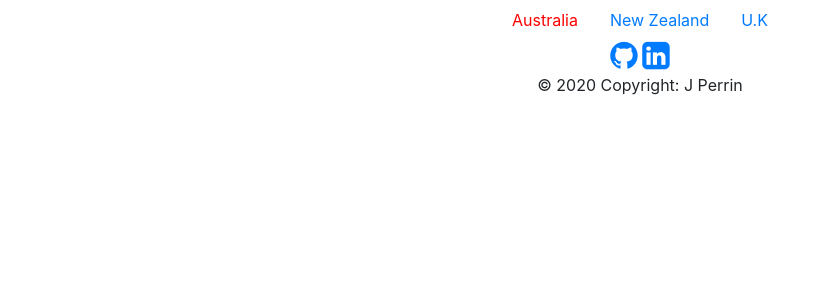
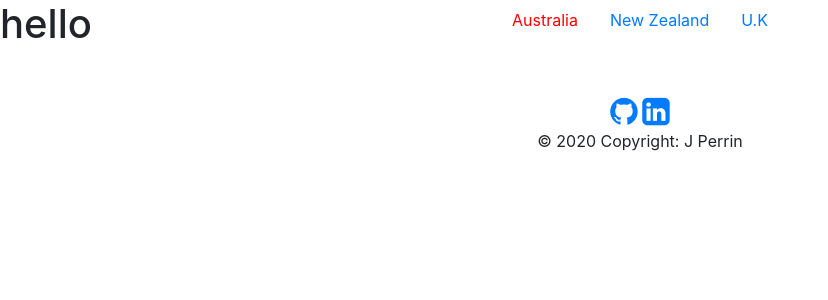
Before and after one commit to perrinjack/groundz, a React (Create React App) app: page /australia in a window 1280 px wide. Shown: the top 300 px of the page, without its empty margins (0-828 px from the left). Built offline with nearby package versions, Linux system fonts and the light colour scheme.

Commit message:
Item component is rendered on Australia Navlink click

```diff
--- a/src/App.js
+++ b/src/App.js
@@ -7,6 +7,7 @@ import {
 } from 'react-router-dom';
 import Navigation from './components/Navigation';
 import Footer from './components/Footer';
+import Item from './components/Item';
 class App extends Component {
   render() {
     return (
@@ -15,7 +16,9 @@ class App extends Component {
           <Route render={(props) => <Navigation />} />
           <Switch>
             <Route exact path="/" render={() => <Redirect to="/australia" />} />
-            <Route path="/australia" />
+            <Route exact path="/australia">
+              <Item location="australia" />
+            </Route>
           </Switch>
           <Route render={(props) => <Footer />} />
         </div>
--- a/src/components/Item.js
+++ b/src/components/Item.js
@@ -1,7 +1,7 @@
 import React from 'react';
 
-const Item = props => {
-  return props.location;
+const Item = (props) => {
+  return (<h1>hello </h1>)
 };
 
 export default Item;
```
